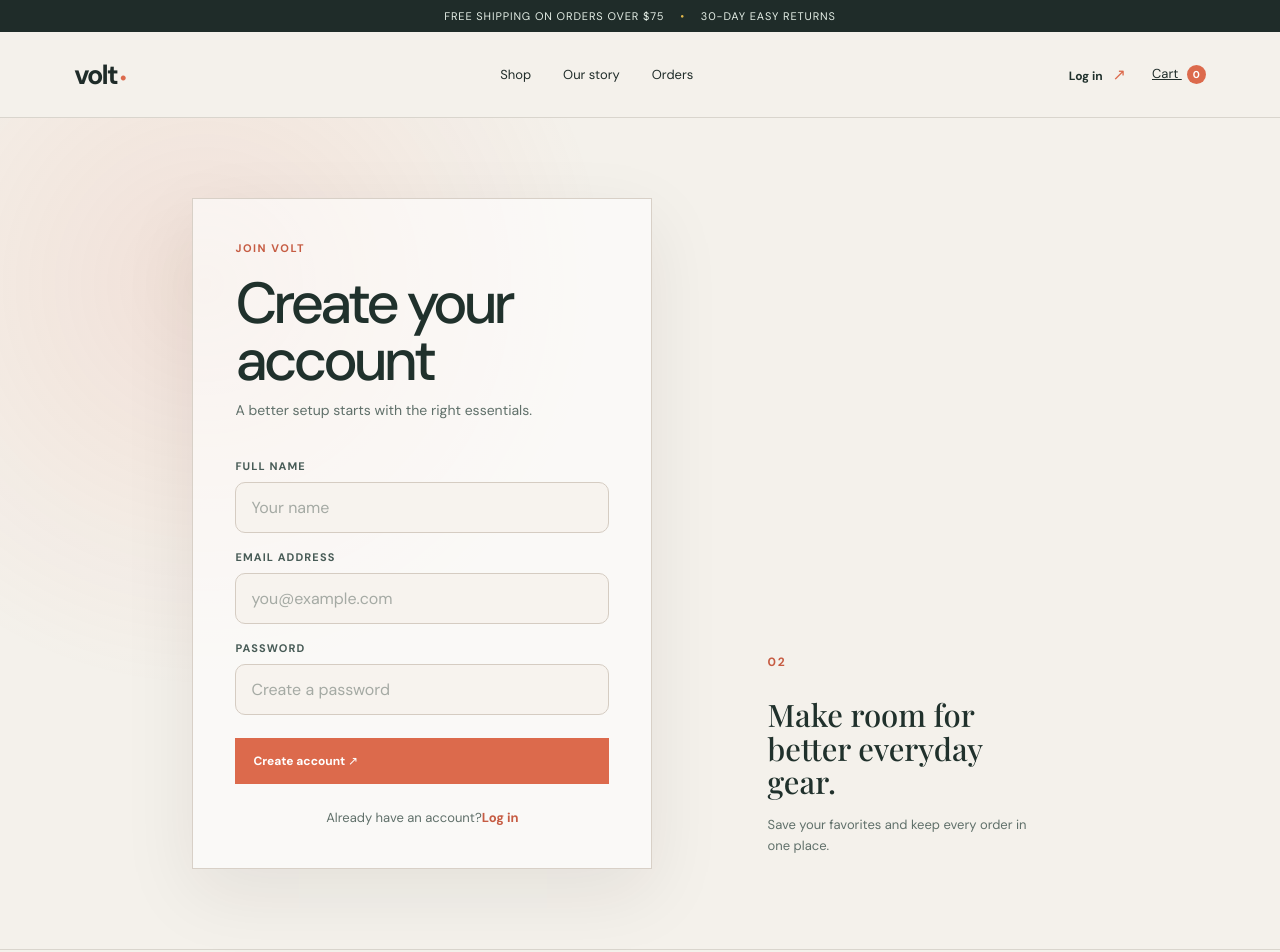
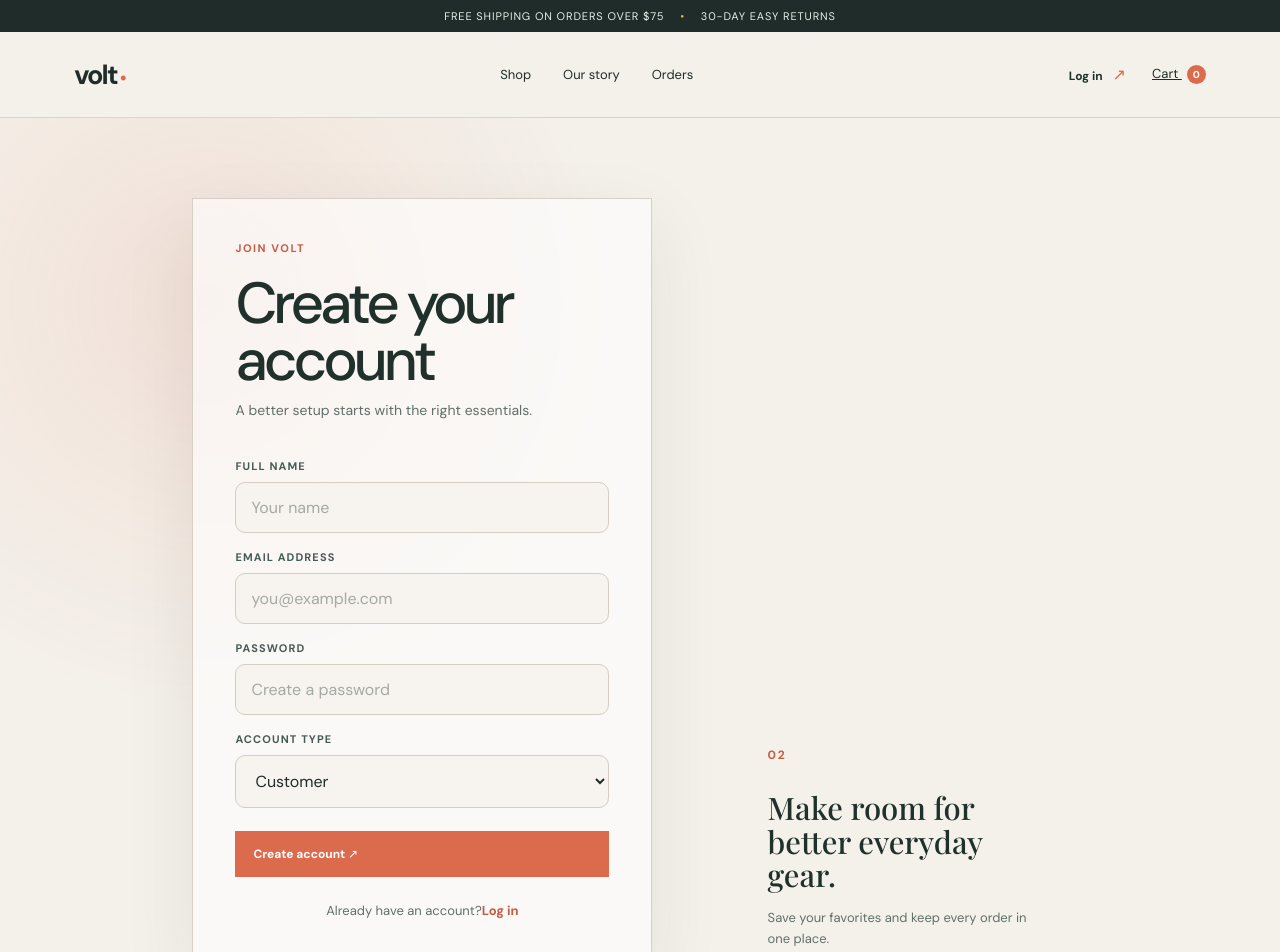
Before and after one commit to Neetu-12/electronicsweb, a React (Vite) app in the folder frontend/: page /register in a window 1280 px wide. Shown: the top 952 px of the page. Built offline with nearby package versions, Linux system fonts and the light colour scheme; no server answers; a web font is replaced by a local one.

Commit message:
minor change in register page

```diff
--- a/frontend/src/App.css
+++ b/frontend/src/App.css
@@ -34,9 +34,9 @@
 .auth-subtitle { margin:0 0 30px; color:#60706a; font-size:14px; line-height:1.6; }
 .auth-panel form { display:grid; gap:9px; }
 .auth-panel label { margin-top:8px; color:#475b56; font-size:11px; font-weight:700; letter-spacing:.1em; text-transform:uppercase; }
-.auth-panel input { width:100%; border:1px solid #d5ccc2; border-radius:10px; background:#f7f3ee; color:#1f2c29; padding:14px 15px; outline:none; transition:border-color .2s, box-shadow .2s, background .2s; }
+.auth-panel input, .auth-panel select { width:100%; border:1px solid #d5ccc2; border-radius:10px; background:#f7f3ee; color:#1f2c29; padding:14px 15px; outline:none; transition:border-color .2s, box-shadow .2s, background .2s; }
 .auth-panel input::placeholder { color:#a5aaa4; }
-.auth-panel input:focus { border-color:#dc6a4c; background:#fffdf9; box-shadow:0 0 0 4px rgba(220,106,76,.12); }
+.auth-panel input:focus, .auth-panel select:focus { border-color:#dc6a4c; background:#fffdf9; box-shadow:0 0 0 4px rgba(220,106,76,.12); }
 .auth-panel .primary-button { justify-content:space-between; width:100%; margin-top:14px; }
 .auth-switch { margin:25px 0 0; color:#60706a; font-size:13px; text-align:center; }
 .auth-switch a { color:#c65c43; font-weight:700; text-decoration:none; }
--- a/frontend/src/pages/Register.jsx
+++ b/frontend/src/pages/Register.jsx
@@ -5,7 +5,7 @@ import { saveAuth } from '../services/auth.js'
 
 export default function Register() {
   const navigate = useNavigate();
-  const [form, setForm] = useState({ name: '', email: '', password: '' });
+  const [form, setForm] = useState({ name: '', email: '', password: '', role: 'customer' });
   const [error, setError] = useState('');
   const [isSubmitting, setIsSubmitting] = useState(false);
 
@@ -35,6 +35,11 @@ export default function Register() {
         <input id="register-email" required autoComplete="email" type="email" placeholder="you@example.com" value={form.email} onChange={(event) => setForm({ ...form, email: event.target.value })} />
         <label htmlFor="register-password">Password</label>
         <input id="register-password" required autoComplete="new-password" type="password" placeholder="Create a password" value={form.password} onChange={(event) => setForm({ ...form, password: event.target.value })} />
+        <label htmlFor="register-role">Account type</label>
+        <select id="register-role" required value={form.role} onChange={(event) => setForm({ ...form, role: event.target.value })}>
+          <option value="customer">Customer</option>
+          <option value="admin">Admin</option>
+        </select>
         <button type="submit" disabled={isSubmitting} className="primary-button">{isSubmitting ? 'Creating account...' : 'Create account ↗'}
         </button>{error && <p className="error" role="alert">{error}</p>}
       </form>
```
